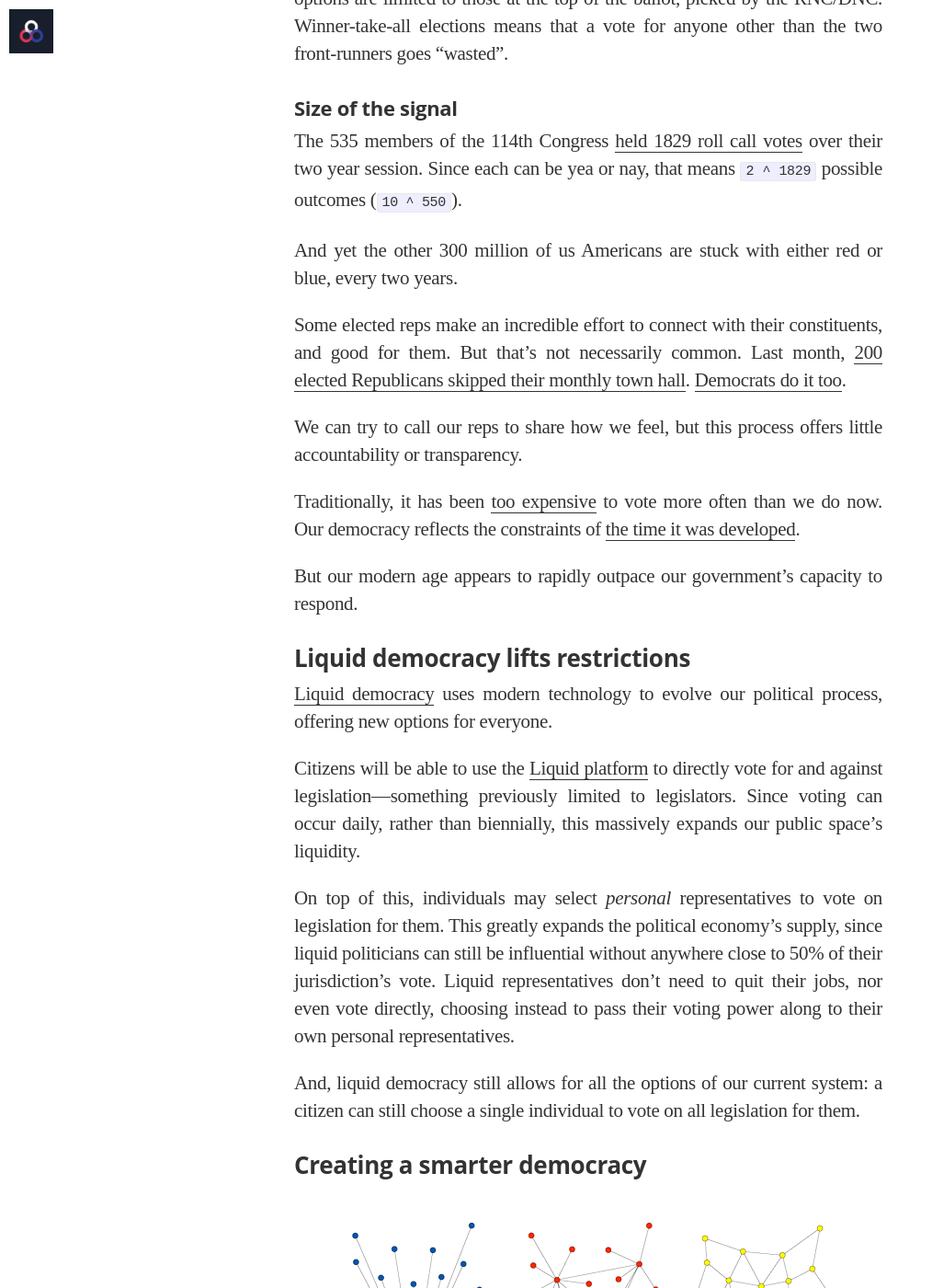
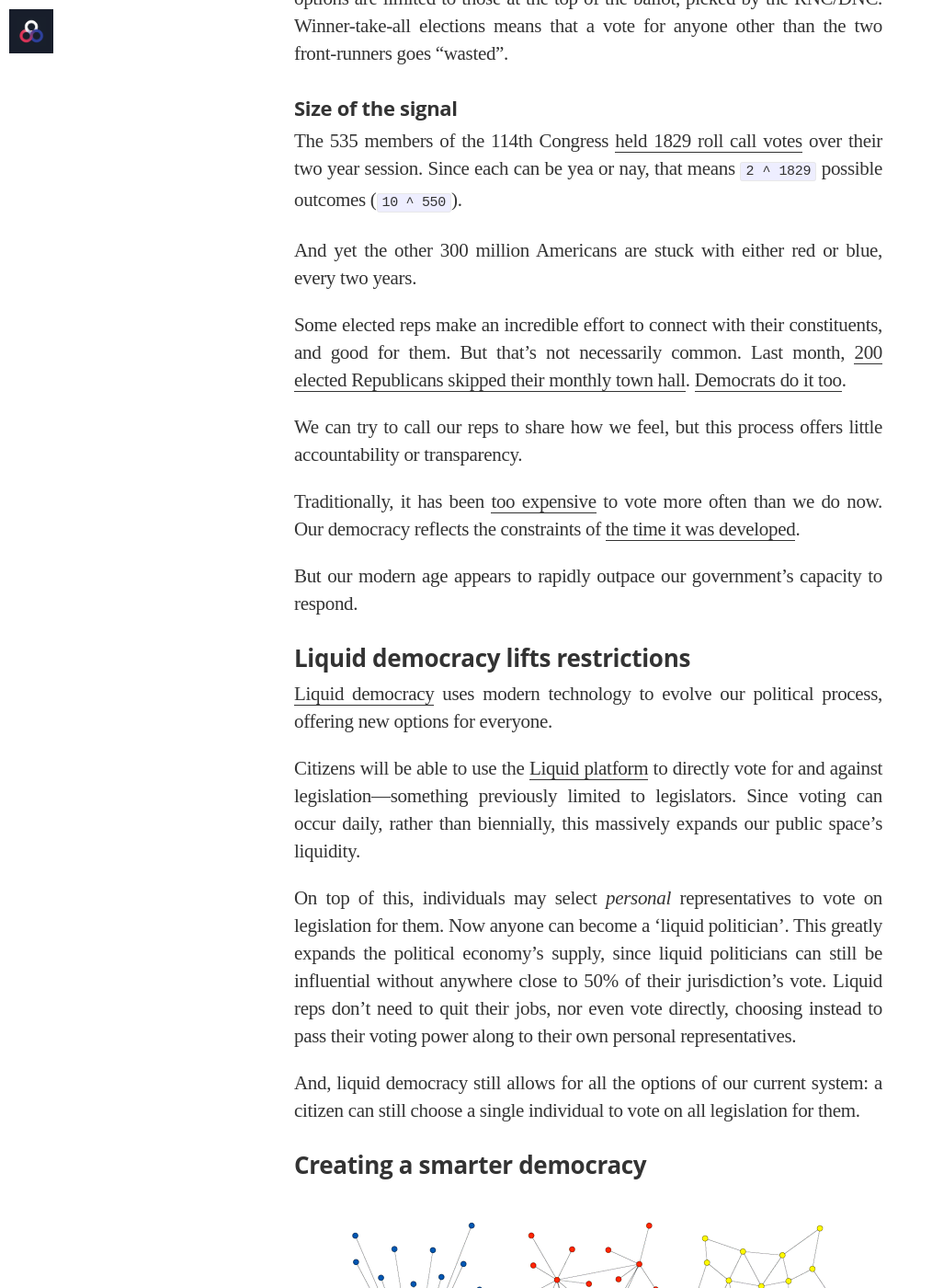
Before and after one commit to voteliquid/blog, a Jekyll site: the page built from _posts/2017-04-17-liquid-democracy-and-a-free-political-economy.md, in a window 1280 px wide and 1400 px high, scrolled down 1036 px. Shown: the whole window at 92% size, without its empty margins (0-1014 px from the left). Built offline with Jekyll 4.4.1, drawn with Linux system fonts in a browser that asks for light colours; nearby versions of some CDN libraries; some web fonts are replaced.

Commit message:
Tweak LD&aFPE with Alex's suggestions

```diff
--- a/_posts/2017-04-17-liquid-democracy-and-a-free-political-economy.md
+++ b/_posts/2017-04-17-liquid-democracy-and-a-free-political-economy.md
@@ -30,7 +30,7 @@ Furthermore, our electoral process artificially constrains supply. Voters’ opt
 
 The 535 members of the 114th Congress [held 1829 roll call votes](https://www.congress.gov/roll-call-votes) over their two year session. Since each can be yea or nay, that means `2 ^ 1829` possible outcomes (`10 ^ 550`).
 
-And yet the other 300 million of us Americans are stuck with either red or blue, every two years.
+And yet the other 300 million Americans are stuck with either red or blue, every two years.
 
 Some elected reps make an incredible effort to connect with their constituents, and good for them. But that's not necessarily common. Last month, [200 elected Republicans skipped their monthly town hall](https://news.vice.com/story/more-than-200-republicans-in-congress-are-skipping-february-town-halls-with-constituents). [Democrats do it too](http://www.nytimes.com/2010/06/07/us/politics/07townhall.html).
 
@@ -46,7 +46,7 @@ But our modern age appears to rapidly outpace our government's capacity to respo
 
 Citizens will be able to use the [Liquid platform](https://join.liquid.vote) to directly vote for and against legislation—something previously limited to legislators. Since voting can occur daily, rather than biennially, this massively expands our public space's liquidity.
 
-On top of this, individuals may select *personal* representatives to vote on legislation for them. This greatly expands the political economy's supply, since liquid politicians can still be influential without anywhere close to 50% of their jurisdiction’s vote. Liquid representatives don’t need to quit their jobs, nor even vote directly, choosing instead to pass their voting power along to their own personal representatives.
+On top of this, individuals may select *personal* representatives to vote on legislation for them. Now anyone can become a 'liquid politician'. This greatly expands the political economy's supply, since liquid politicians can still be influential without anywhere close to 50% of their jurisdiction’s vote. Liquid reps don’t need to quit their jobs, nor even vote directly, choosing instead to pass their voting power along to their own personal representatives.
 
 And, liquid democracy still allows for all the options of our current system: a citizen can still choose a single individual to vote on all legislation for them.
 
```
